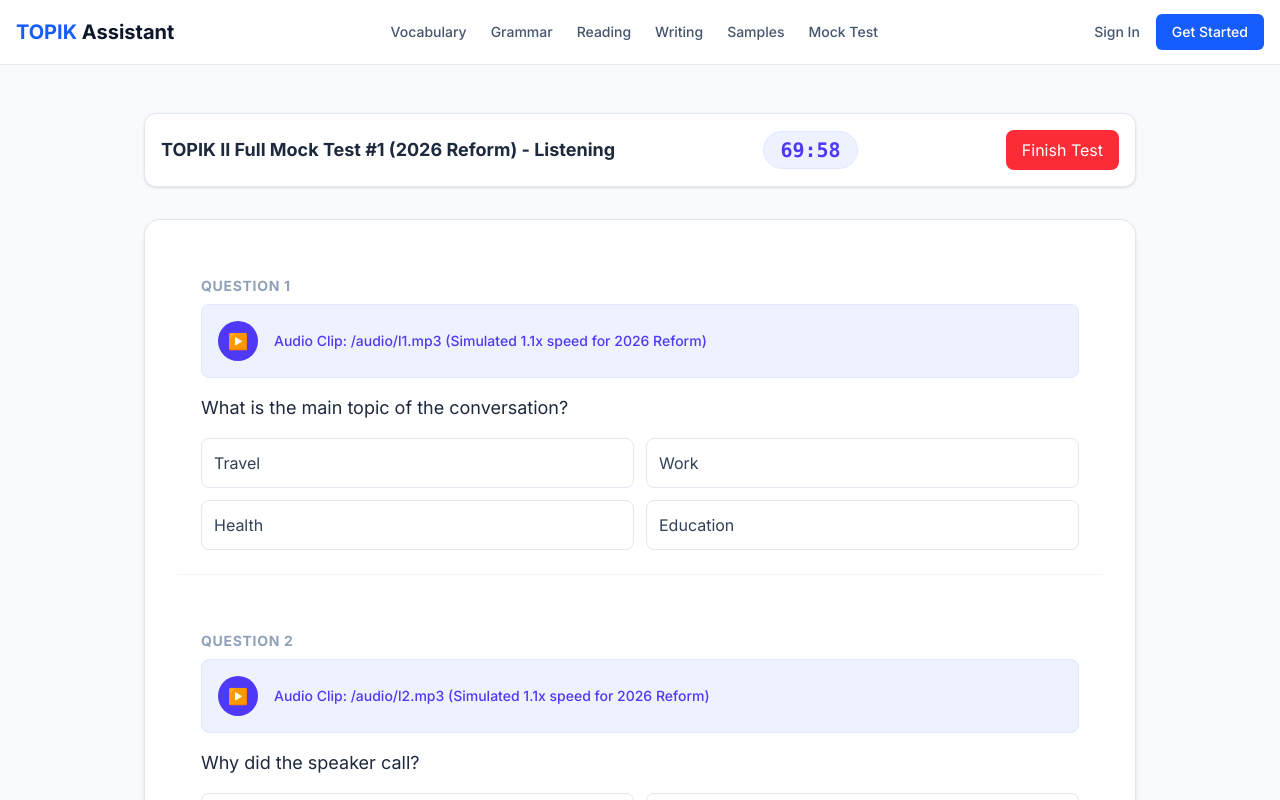
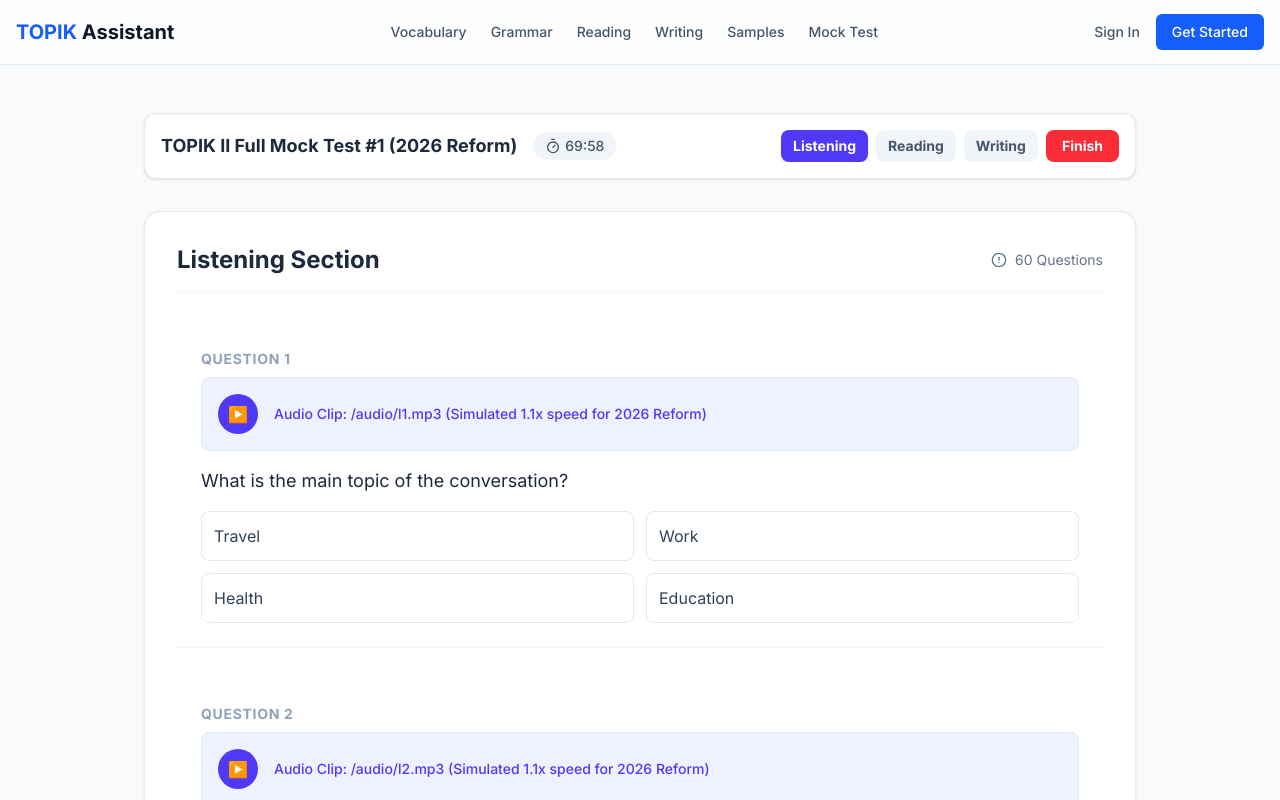
Before and after one commit to prof-lijar/tiny-company, a Next.js app in the folder product/: page /mock-test in a window 1280 px wide. Both pictures are taken after a click on the button "Start Test". Shown: the top 800 px of the page. Built offline with nearby package versions, Linux system fonts and the light colour scheme.

Commit message:
[CTO] Improve Mock Test Simulator navigation and UX for better section switching (#418) (#418)

```diff
--- a/product/src/app/mock-test/page.tsx
+++ b/product/src/app/mock-test/page.tsx
@@ -3,6 +3,7 @@
 import React, { useState, useEffect, useCallback } from 'react';
 import { mockTests } from '@/lib/data/mock-tests';
 import { MockTestResult, MockTestQuestion } from '@/lib/types';
+import { ChevronRight, ChevronLeft, Timer, AlertCircle } from 'lucide-react';
 
 export default function MockTestSimulator() {
   const [currentTest, setCurrentTest] = useState(0);
@@ -31,12 +32,6 @@ export default function MockTestSimulator() {
       totalScore += secScore;
     });
 
-    // 2026 Reform: We assume each correct answer is worth a certain weight.
-    // For a real app, we'd have weights per question.
-    // Total score is normalized to 300 (Listening 100, Reading 100, Writing 100).
-    // Mock tests currently use simplified 1:1 scoring for correct answers.
-    // We will map the raw count to a 300-point scale for the 2026 Reform levels.
-
     const totalQuestions = test.sections.reduce((acc, s) => acc + s.questions.length, 0);
     const rawPercentage = (totalScore / totalQuestions) * 100;
     const normalizedScore = Math.round(rawPercentage * 3); // Map 0-100% to 0-300
@@ -44,9 +39,9 @@ export default function MockTestSimulator() {
     setResults({
       sectionScores,
       totalScore: normalizedScore,
-      timeTakenSeconds: (section.durationMinutes * 60) - timeLeft,
+      timeTakenSeconds: 0, // Simplified for now
     });
-  }, [test, answers, section, timeLeft]);
+  }, [test, answers]);
 
   const finishTest = useCallback(() => {
     setIsTestActive(false);
@@ -60,9 +55,7 @@ export default function MockTestSimulator() {
     const timer = setInterval(() => {
       setTimeLeft((prev) => {
         if (prev <= 1) {
-          setTimeout(() => {
           finishTest();
-          }, 0);
           return 0;
         }
         return prev - 1;
@@ -74,16 +67,20 @@ export default function MockTestSimulator() {
 
   const startTest = () => {
     setIsTestActive(true);
-    setTimeLeft(section.durationMinutes * 60);
+    // Start with the first section's time
+    setTimeLeft(test.sections[0].durationMinutes * 60);
+    setCurrentSectionIndex(0);
   };
 
   const handleAnswerChange = (questionId: string, value: string | number) => {
     setAnswers((prev) => ({ ...prev, [questionId]: value }));
   };
 
-  const totalQuestions = test.sections.reduce((acc, s) => acc + s.questions.length, 0);
+  const handleSectionChange = (newIndex: number) => {
+    if (newIndex < 0 || newIndex >= test.sections.length) return;
+    setCurrentSectionIndex(newIndex);
+  };
 
-  // 2026 Reform Scoring Logic
   const getLevel = (score: number) => {
     if (score >= 170) return 'Level 5';
     if (score >= 140) return 'Level 4';
@@ -120,22 +117,49 @@ export default function MockTestSimulator() {
 
       {isTestActive && (
         <div className="space-y-8">
-          <div className="flex justify-between items-center bg-white p-4 rounded-xl border border-slate-200 shadow-sm sticky top-4 z-10">
+          <div className="flex flex-col md:flex-row justify-between items-start md:items-center bg-white p-4 rounded-xl border border-slate-200 shadow-sm sticky top-4 z-10 gap-4">
+            <div className="flex items-center gap-4">
               <div className="text-lg font-bold text-slate-800">
-              {test.title} - {section.name}
+                {test.title}
               </div>
-            <div className="text-xl font-mono font-bold text-indigo-600 bg-indigo-50 px-4 py-1 rounded-full border border-indigo-100">
+              <div className="hidden md:flex items-center gap-1 px-3 py-1 bg-slate-100 rounded-full text-sm font-medium text-slate-600">
+                <Timer size={16} />
                 {Math.floor(timeLeft / 60)}:{(timeLeft % 60).toString().padStart(2, '0')}
               </div>
+            </div>
+
+            <div className="flex items-center gap-2 overflow-x-auto w-full md:w-auto">
+              {test.sections.map((sec, idx) => (
+                <button
+                  key={sec.id}
+                  onClick={() => handleSectionChange(idx)}
+                  className={`px-3 py-1.5 rounded-lg text-sm font-bold transition-all whitespace-nowrap ${
+                    currentSectionIndex === idx
+                      ? 'bg-indigo-600 text-white shadow-md'
+                      : 'bg-slate-100 text-slate-600 hover:bg-slate-200'
+                  }`}
+                >
+                  {sec.name}
+                </button>
+              ))}
               <button
                 onClick={finishTest}
-              className="px-4 py-2 bg-red-500 text-white rounded-lg hover:bg-red-600 transition-colors"
+                className="px-4 py-1.5 bg-red-500 text-white rounded-lg hover:bg-red-600 transition-colors text-sm font-bold"
               >
-              Finish Test
+                Finish
               </button>
+            </div>
           </div>
 
           <div className="bg-white p-8 rounded-2xl border border-slate-200 shadow-sm space-y-8">
+            <div className="flex justify-between items-center border-b border-slate-100 pb-4">
+              <h2 className="text-2xl font-bold text-slate-800">{section.name} Section</h2>
+              <div className="flex items-center gap-2 text-sm text-slate-500">
+                <AlertCircle size={16} />
+                <span>{section.questions.length} Questions</span>
+              </div>
+            </div>
+
             {section.questions.map((q: MockTestQuestion, idx) => (
               <div key={q.id} className="p-6 border-b border-slate-100 last:border-0 space-y-4">
                 <div className="text-sm font-bold text-slate-400 uppercase tracking-wider mb-2">Question {idx + 1}</div>
@@ -186,6 +210,32 @@ export default function MockTestSimulator() {
                 </div>
               </div>
             ))}
+
+            <div className="flex justify-between items-center pt-6">
+              <button
+                disabled={currentSectionIndex === 0}
+                onClick={() => handleSectionChange(currentSectionIndex - 1)}
+                className="flex items-center gap-2 px-4 py-2 text-slate-600 hover:text-indigo-600 disabled:text-slate-300 disabled:cursor-not-allowed transition-colors font-medium"
+              >
+                <ChevronLeft size={20} /> Previous Section
+              </button>
+
+              {currentSectionIndex < test.sections.length - 1 ? (
+                <button
+                  onClick={() => handleSectionChange(currentSectionIndex + 1)}
+                  className="flex items-center gap-2 px-6 py-2 bg-indigo-600 text-white rounded-lg hover:bg-indigo-700 transition-colors font-bold"
+                >
+                  Next Section <ChevronRight size={20} />
+                </button>
+              ) : (
+                <button
+                  onClick={finishTest}
+                  className="px-6 py-2 bg-green-600 text-white rounded-lg hover:bg-green-700 transition-colors font-bold"
+                >
+                  Submit Final Test
+                </button>
+              )}
+            </div>
           </div>
         </div>
       )}
@@ -202,14 +252,14 @@ export default function MockTestSimulator() {
               </div>
             </div>
             <div className="p-6 bg-white border border-slate-200 rounded-2xl shadow-sm text-center">
-              <div className="text-sm text-slate-500 uppercase font-bold mb-2">Time Taken</div>
-              <div className="text-2xl font-bold text-slate-800">{Math.floor((results?.timeTakenSeconds || 0) / 60)}m { (results?.timeTakenSeconds || 0) % 60 }s</div>
-            </div>
-            <div className="p-6 bg-white border border-slate-200 rounded-2xl shadow-sm text-center">
               <div className="text-sm text-slate-500 uppercase font-bold mb-2">Accuracy</div>
               <div className="text-2xl font-bold text-slate-800">
                 {results ? ((results.totalScore / 300) * 100).toFixed(1) : '0'}%
               </div>
+            </div>
+            <div className="p-6 bg-white border border-slate-200 rounded-2xl shadow-sm text-center">
+              <div className="text-sm text-slate-500 uppercase font-bold mb-2">Status</div>
+              <div className="text-2xl font-bold text-green-600">Completed</div>
             </div>
           </div>
           <button
```
Lines whose indentation alone changed are shown as unchanged.
